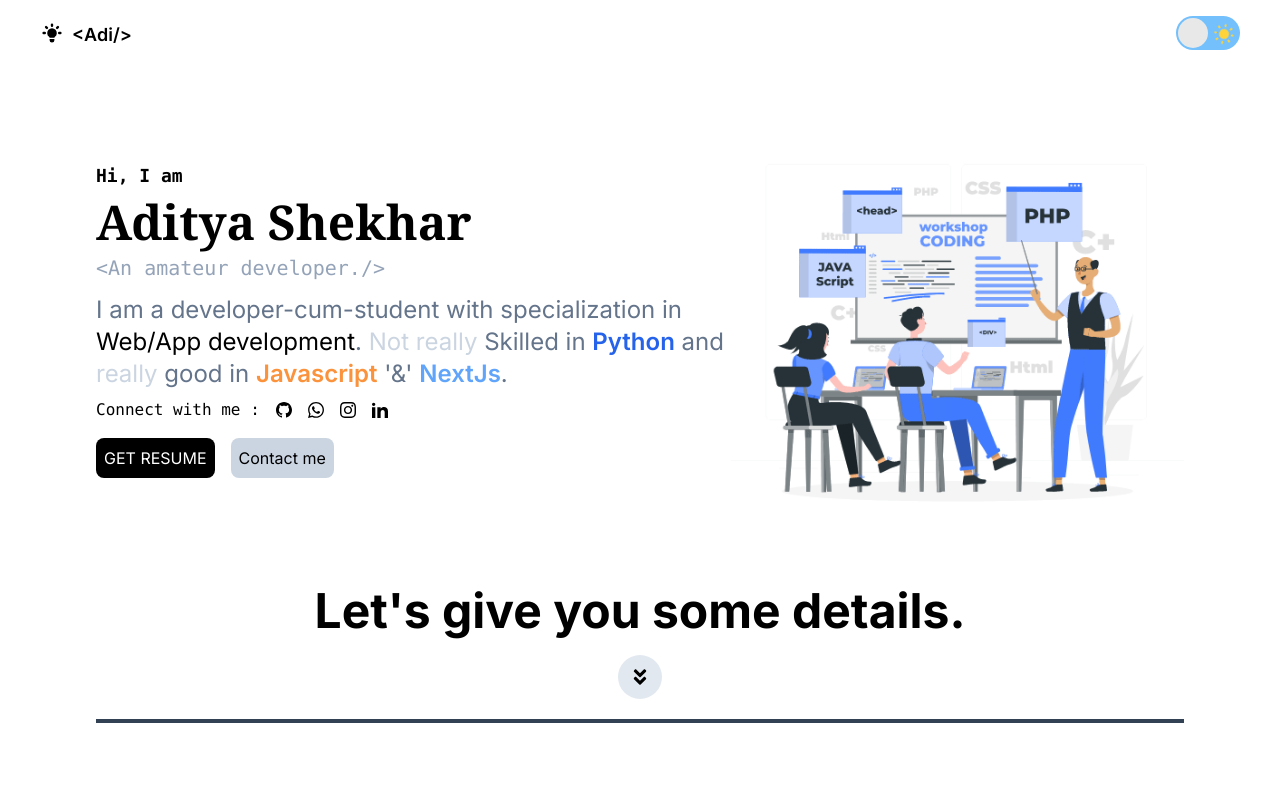
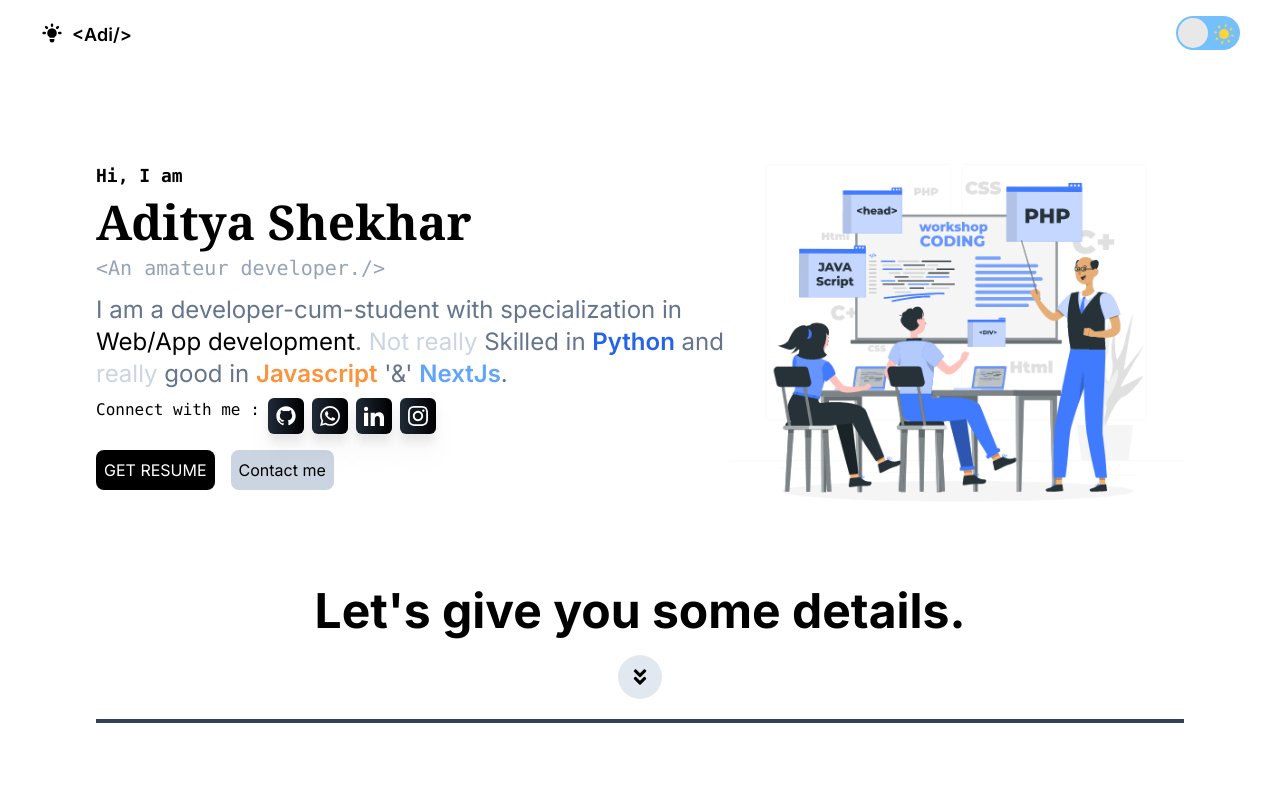
Before and after one commit to aditya-shekhar773/aditya_portfolio, a Next.js app: page / in a window 1280 px wide. Shown: the top 800 px of the page. Built offline with nearby package versions, Linux system fonts and the light colour scheme.

Commit message:
link add watsaap instagram

```diff
--- a/src/app/page.js
+++ b/src/app/page.js
@@ -4,17 +4,12 @@ import Image from 'next/image'
 export default function Home() {
 
     const openPDF = () => {
-      // Replace 'your-pdf-file.pdf' with the actual path to your PDF file
       const pdfPath = './assets/resume.pdf';
 
-      // Open the PDF file in a new browser window or tab
       window.open(pdfPath, '_blank');
     };
     const initiatePhoneCall = () => {
-      // Replace '1234567890' with the actual phone number you want to call
       const phoneNumber = '+917739628691';
-
-      // Use the 'tel:' URI scheme to initiate a phone call
       window.open(`tel:${phoneNumber}`);
     };
   return (
@@ -30,12 +25,64 @@ export default function Home() {
               I am a developer-cum-student with specialization in <span className="text-black">Web/App development</span>.
               <span className='text-slate-300'> Not really</span> Skilled in <span className="font-semibold text-blue-600" >Python</span> and <span className="text-slate-300">really</span> good in <span className="font-semibold text-orange-400">Javascript</span> '&amp;' <span className="font-semibold text-blue-400" >NextJs</span>.
             </p>
-            <div className="flex sm:spaxe-x-0 mt-2">
+            <div className="flex sm:spaxe-x-0 mt-2 gap-2">
               <pre className="mb-0 text-medium" >Connect with me :</pre>
-              <a className="" href="https://github.com/aditya-shekhar773"><svg xmlns="http://www.w3.org/2000/svg" className=" ml-4 mt-1 h-4 w-4" fill="currentColor" viewBox="0 0 24 24"><path d="M12 0c-6.626 0-12 5.373-12 12 0 5.302 3.438 9.8 8.207 11.387.599.111.793-.261.793-.577v-2.234c-3.338.726-4.033-1.416-4.033-1.416-.546-1.387-1.333-1.756-1.333-1.756-1.089-.745.083-.729.083-.729 1.205.084 1.839 1.237 1.839 1.237 1.07 1.834 2.807 1.304 3.492.997.107-.775.418-1.305.762-1.604-2.665-.305-5.467-1.334-5.467-5.931 0-1.311.469-2.381 1.236-3.221-.124-.303-.535-1.524.117-3.176 0 0 1.008-.322 3.301 1.23.957-.266 1.983-.399 3.003-.404 1.02.005 2.047.138 3.006.404 2.291-1.552 3.297-1.23 3.297-1.23.653 1.653.242 2.874.118 3.176.77.84 1.235 1.911 1.235 3.221 0 4.609-2.807 5.624-5.479 5.921.43.372.823 1.102.823 2.222v3.293c0 .319.192.694.801.576 4.765-1.589 8.199-6.086 8.199-11.386 0-6.627-5.373-12-12-12z" /></svg></a>
-              <a className="" href="https://wa.me/+917739628691"><svg xmlns="http://www.w3.org/2000/svg" className=" ml-4 mt-1 h-4 w-4" fill="currentColor" viewBox="0 0 24 24"> <path d="M.057 24l1.687-6.163c-1.041-1.804-1.588-3.849-1.587-5.946.003-6.556 5.338-11.891 11.893-11.891 3.181.001 6.167 1.24 8.413 3.488 2.245 2.248 3.481 5.236 3.48 8.414-.003 6.557-5.338 11.892-11.893 11.892-1.99-.001-3.951-.5-5.688-1.448l-6.305 1.654zm6.597-3.807c1.676.995 3.276 1.591 5.392 1.592 5.448 0 9.886-4.434 9.889-9.885.002-5.462-4.415-9.89-9.881-9.892-5.452 0-9.887 4.434-9.889 9.884-.001 2.225.651 3.891 1.746 5.634l-.999 3.648 3.742-.981zm11.387-5.464c-.074-.124-.272-.198-.57-.347-.297-.149-1.758-.868-2.031-.967-.272-.099-.47-.149-.669.149-.198.297-.768.967-.941 1.165-.173.198-.347.223-.644.074-.297-.149-1.255-.462-2.39-1.475-.883-.788-1.48-1.761-1.653-2.059-.173-.297-.018-.458.13-.606.134-.133.297-.347.446-.521.151-.172.2-.296.3-.495.099-.198.05-.372-.025-.521-.075-.148-.669-1.611-.916-2.206-.242-.579-.487-.501-.669-.51l-.57-.01c-.198 0-.52.074-.792.372s-1.04 1.016-1.04 2.479 1.065 2.876 1.213 3.074c.149.198 2.095 3.2 5.076 4.487.709.306 1.263.489 1.694.626.712.226 1.36.194 1.872.118.571-.085 1.758-.719 2.006-1.413.248-.695.248-1.29.173-1.414z" /></svg></a>
-              <a className="" href="https://www.instagram.com/adityashekhar_773"><svg xmlns="http://www.w3.org/2000/svg" className=" ml-4 mt-1 h-4 w-4" fill="currentColor" viewBox="0 0 24 24"><path d="M12 2.163c3.204 0 3.584.012 4.85.07 3.252.148 4.771 1.691 4.919 4.919.058 1.265.069 1.645.069 4.849 0 3.205-.012 3.584-.069 4.849-.149 3.225-1.664 4.771-4.919 4.919-1.266.058-1.644.07-4.85.07-3.204 0-3.584-.012-4.849-.07-3.26-.149-4.771-1.699-4.919-4.92-.058-1.265-.07-1.644-.07-4.849 0-3.204.013-3.583.07-4.849.149-3.227 1.664-4.771 4.919-4.919 1.266-.057 1.645-.069 4.849-.069zm0-2.163c-3.259 0-3.667.014-4.947.072-4.358.2-6.78 2.618-6.98 6.98-.059 1.281-.073 1.689-.073 4.948 0 3.259.014 3.668.072 4.948.2 4.358 2.618 6.78 6.98 6.98 1.281.058 1.689.072 4.948.072 3.259 0 3.668-.014 4.948-.072 4.354-.2 6.782-2.618 6.979-6.98.059-1.28.073-1.689.073-4.948 0-3.259-.014-3.667-.072-4.947-.196-4.354-2.617-6.78-6.979-6.98-1.281-.059-1.69-.073-4.949-.073zm0 5.838c-3.403 0-6.162 2.759-6.162 6.162s2.759 6.163 6.162 6.163 6.162-2.759 6.162-6.163c0-3.403-2.759-6.162-6.162-6.162zm0 10.162c-2.209 0-4-1.79-4-4 0-2.209 1.791-4 4-4s4 1.791 4 4c0 2.21-1.791 4-4 4zm6.406-11.845c-.796 0-1.441.645-1.441 1.44s.645 1.44 1.441 1.44c.795 0 1.439-.645 1.439-1.44s-.644-1.44-1.439-1.44z" /></svg></a><a className="" href=""></a>
-              <a className="" href="https://www.instagram.com/adityashekhar_773"><svg xmlns="http://www.w3.org/2000/svg" className=" ml-4 mt-1 h-4 w-4" fill="currentColor" viewBox="0 0 24 24"><path d="M4.98 3.5c0 1.381-1.11 2.5-2.48 2.5s-2.48-1.119-2.48-2.5c0-1.38 1.11-2.5 2.48-2.5s2.48 1.12 2.48 2.5zm.02 4.5h-5v16h5v-16zm7.982 0h-4.968v16h4.969v-8.399c0-4.67 6.029-5.052 6.029 0v8.399h4.988v-10.131c0-7.88-8.922-7.593-11.018-3.714v-2.155z" /></svg></a>
+              <section class="flex justify-center items-center">
+                <button
+                  href="https://github.com/aditya-shekhar773" class="group flex justify-center p-2 rounded-md drop-shadow-xl bg-gradient-to-r from-gray-800 to-black text-white font-semibold hover:translate-y-3 hover:rounded-full transition-all duration-500 hover:from-[#331029] hover:to-[#310413]">
+                  <svg
+                    class="w-5"
+                    viewBox="0 0 15 15"
+                    fill="none"
+                    xmlns="http://www.w3.org/2000/svg">
+                    <path
+                      d="M7.49933 0.25C3.49635 0.25 0.25 3.49593 0.25 7.50024C0.25 10.703 2.32715 13.4206 5.2081 14.3797C5.57084 14.446 5.70302 14.2222 5.70302 14.0299C5.70302 13.8576 5.69679 13.4019 5.69323 12.797C3.67661 13.235 3.25112 11.825 3.25112 11.825C2.92132 10.9874 2.44599 10.7644 2.44599 10.7644C1.78773 10.3149 2.49584 10.3238 2.49584 10.3238C3.22353 10.375 3.60629 11.0711 3.60629 11.0711C4.25298 12.1788 5.30335 11.8588 5.71638 11.6732C5.78225 11.205 5.96962 10.8854 6.17658 10.7043C4.56675 10.5209 2.87415 9.89918 2.87415 7.12104C2.87415 6.32925 3.15677 5.68257 3.62053 5.17563C3.54576 4.99226 3.29697 4.25521 3.69174 3.25691C3.69174 3.25691 4.30015 3.06196 5.68522 3.99973C6.26337 3.83906 6.8838 3.75895 7.50022 3.75583C8.1162 3.75895 8.73619 3.83906 9.31523 3.99973C10.6994 3.06196 11.3069 3.25691 11.3069 3.25691C11.7026 4.25521 11.4538 4.99226 11.3795 5.17563C11.8441 5.68257 12.1245 6.32925 12.1245 7.12104C12.1245 9.9063 10.4292 10.5192 8.81452 10.6985C9.07444 10.9224 9.30633 11.3648 9.30633 12.0413C9.30633 13.0102 9.29742 13.7922 9.29742 14.0299C9.29742 14.2239 9.42828 14.4496 9.79591 14.3788C12.6746 13.4179 14.75 10.7025 14.75 7.50024C14.75 3.49593 11.5036 0.25 7.49933 0.25Z"
+                      fill="currentColor"
+                      fill-rule="evenodd"
+                      clip-rule="evenodd"
+                    ></path>
+                  </svg>
+                  <span
+                    class="absolute opacity-0 group-hover:opacity-100 group-hover:text-gray-700 group-hover:text-sm group-hover:-translate-y-10 duration-700">
+                    GitHub
+                  </span>
+                </button>
+              </section>
+              <section class="flex justify-center items-center">
+                <button
+                  href="https://wa.me/+917739628691" class="group flex justify-center p-2 rounded-md drop-shadow-xl bg-gradient-to-r from-gray-800 to-black text-white font-semibold hover:translate-y-3 hover:rounded-full transition-all duration-500 hover:from-[#331029] hover:to-[#310413]">
+                  <svg xmlns="http://www.w3.org/2000/svg" className="w-5" fill="currentColor" viewBox="0 0 24 24"> <path d="M.057 24l1.687-6.163c-1.041-1.804-1.588-3.849-1.587-5.946.003-6.556 5.338-11.891 11.893-11.891 3.181.001 6.167 1.24 8.413 3.488 2.245 2.248 3.481 5.236 3.48 8.414-.003 6.557-5.338 11.892-11.893 11.892-1.99-.001-3.951-.5-5.688-1.448l-6.305 1.654zm6.597-3.807c1.676.995 3.276 1.591 5.392 1.592 5.448 0 9.886-4.434 9.889-9.885.002-5.462-4.415-9.89-9.881-9.892-5.452 0-9.887 4.434-9.889 9.884-.001 2.225.651 3.891 1.746 5.634l-.999 3.648 3.742-.981zm11.387-5.464c-.074-.124-.272-.198-.57-.347-.297-.149-1.758-.868-2.031-.967-.272-.099-.47-.149-.669.149-.198.297-.768.967-.941 1.165-.173.198-.347.223-.644.074-.297-.149-1.255-.462-2.39-1.475-.883-.788-1.48-1.761-1.653-2.059-.173-.297-.018-.458.13-.606.134-.133.297-.347.446-.521.151-.172.2-.296.3-.495.099-.198.05-.372-.025-.521-.075-.148-.669-1.611-.916-2.206-.242-.579-.487-.501-.669-.51l-.57-.01c-.198 0-.52.074-.792.372s-1.04 1.016-1.04 2.479 1.065 2.876 1.213 3.074c.149.198 2.095 3.2 5.076 4.487.709.306 1.263.489 1.694.626.712.226 1.36.194 1.872.118.571-.085 1.758-.719 2.006-1.413.248-.695.248-1.29.173-1.414z" /></svg>
+                  <span class="absolute opacity-0 group-hover:opacity-100 group-hover:text-gray-700 group-hover:text-sm group-hover:-translate-y-10 duration-700">
+                    Watsaap
+                  </span>
+                </button>
+              </section>
+              <section class="flex justify-center items-center">
+                <button
+                  href="https://www.instagram.com/adityashekhar_773"
+                  class="group flex justify-center p-2 rounded-md drop-shadow-xl bg-gradient-to-r from-gray-800 to-black text-white font-semibold hover:translate-y-3 hover:rounded-full transition-all duration-500 hover:from-[#331029] hover:to-[#310413]"
+                >
+                  <svg xmlns="http://www.w3.org/2000/svg" className="w-5" fill="currentColor" viewBox="0 0 24 24"><path d="M4.98 3.5c0 1.381-1.11 2.5-2.48 2.5s-2.48-1.119-2.48-2.5c0-1.38 1.11-2.5 2.48-2.5s2.48 1.12 2.48 2.5zm.02 4.5h-5v16h5v-16zm7.982 0h-4.968v16h4.969v-8.399c0-4.67 6.029-5.052 6.029 0v8.399h4.988v-10.131c0-7.88-8.922-7.593-11.018-3.714v-2.155z" /></svg>
+                  <span
+                    class="absolute opacity-0 group-hover:opacity-100 group-hover:text-gray-700 group-hover:text-sm group-hover:-translate-y-10 duration-700"
+                  >
+                    Linkend
+                  </span>
+                </button>
+              </section>
+              <section class="flex justify-center items-center">
+                <button
+                  href="https://www.instagram.com/adityashekhar_773"
+                  class="group flex justify-center p-2 rounded-md drop-shadow-xl bg-gradient-to-r from-gray-800 to-black text-white font-semibold hover:translate-y-3 hover:rounded-full transition-all duration-500 hover:from-[#331029] hover:to-[#310413]"
+                >
+                  <svg xmlns="http://www.w3.org/2000/svg" className="w-5" fill="currentColor" viewBox="0 0 24 24"><path d="M12 2.163c3.204 0 3.584.012 4.85.07 3.252.148 4.771 1.691 4.919 4.919.058 1.265.069 1.645.069 4.849 0 3.205-.012 3.584-.069 4.849-.149 3.225-1.664 4.771-4.919 4.919-1.266.058-1.644.07-4.85.07-3.204 0-3.584-.012-4.849-.07-3.26-.149-4.771-1.699-4.919-4.92-.058-1.265-.07-1.644-.07-4.849 0-3.204.013-3.583.07-4.849.149-3.227 1.664-4.771 4.919-4.919 1.266-.057 1.645-.069 4.849-.069zm0-2.163c-3.259 0-3.667.014-4.947.072-4.358.2-6.78 2.618-6.98 6.98-.059 1.281-.073 1.689-.073 4.948 0 3.259.014 3.668.072 4.948.2 4.358 2.618 6.78 6.98 6.98 1.281.058 1.689.072 4.948.072 3.259 0 3.668-.014 4.948-.072 4.354-.2 6.782-2.618 6.979-6.98.059-1.28.073-1.689.073-4.948 0-3.259-.014-3.667-.072-4.947-.196-4.354-2.617-6.78-6.979-6.98-1.281-.059-1.69-.073-4.949-.073zm0 5.838c-3.403 0-6.162 2.759-6.162 6.162s2.759 6.163 6.162 6.163 6.162-2.759 6.162-6.163c0-3.403-2.759-6.162-6.162-6.162zm0 10.162c-2.209 0-4-1.79-4-4 0-2.209 1.791-4 4-4s4 1.791 4 4c0 2.21-1.791 4-4 4zm6.406-11.845c-.796 0-1.441.645-1.441 1.44s.645 1.44 1.441 1.44c.795 0 1.439-.645 1.439-1.44s-.644-1.44-1.439-1.44z" /></svg>
+                  <span
+                    class="absolute opacity-0 group-hover:opacity-100 group-hover:text-gray-700 group-hover:text-sm group-hover:-translate-y-10 duration-700"
+                  >
+                    Instagram
+                  </span>
+                </button>
+              </section>
             </div>
             <div className="flex justify-content-center justify-content-md-start mt-4">
               <button onClick={() => openPDF()}className="p-2 px-2 py-2 bg-black text-white rounded-lg">
```
